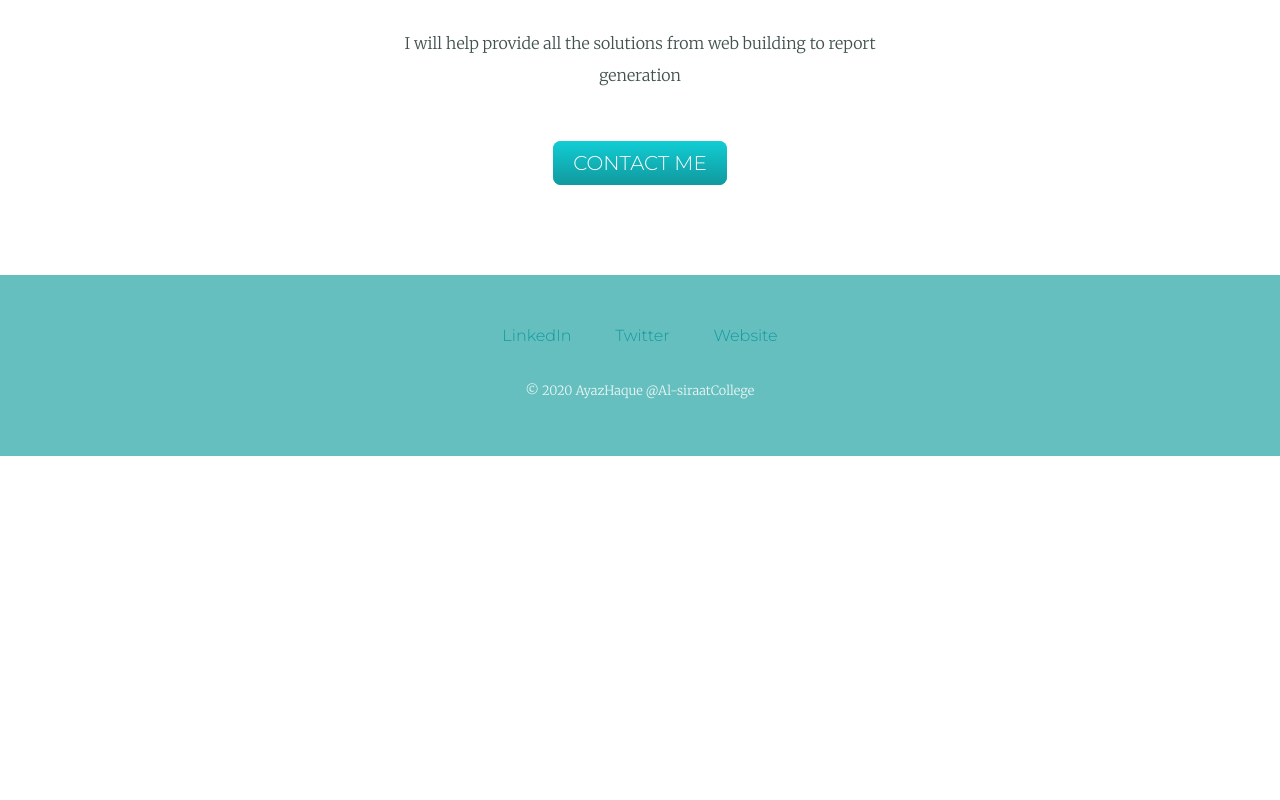
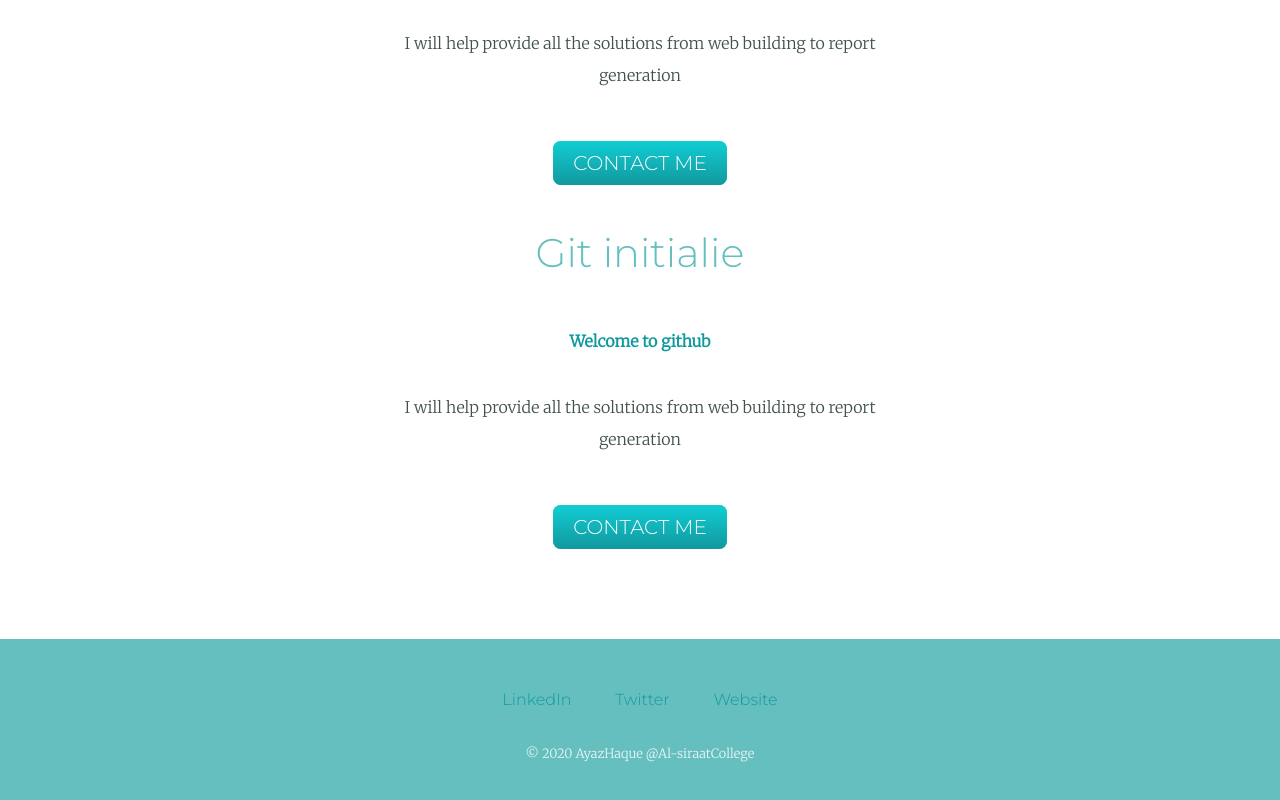
Before and after one commit to AyazMinhaj/MySite, a plain HTML site: page index.html in a window 1280 px wide. Shown: the part 2533-3333 px from the top of the page. Before the commit the page ends 2989 px from the top, so only its background shows below. Drawn offline with Linux system fonts and the light colour scheme.

Commit message:
First commit on github welcome to github

```diff
--- a/index.html
+++ b/index.html
@@ -47,6 +47,13 @@
       <p class="contact-message">I will help provide all the solutions from web building to report generation</p>
       <a class="btn" href="mailto:ayazhaque8@gmail.com">CONTACT ME</a>
     </div>
+
+    <div class="contact-me">
+      <h2>Git initialie</h2>
+      <h4>Welcome to github</h4>
+      <p class="contact-message">I will help provide all the solutions from web building to report generation</p>
+      <a class="btn" href="mailto:ayazhaque8@gmail.com">CONTACT ME</a>
+    </div>
     </div>
 
 
```
